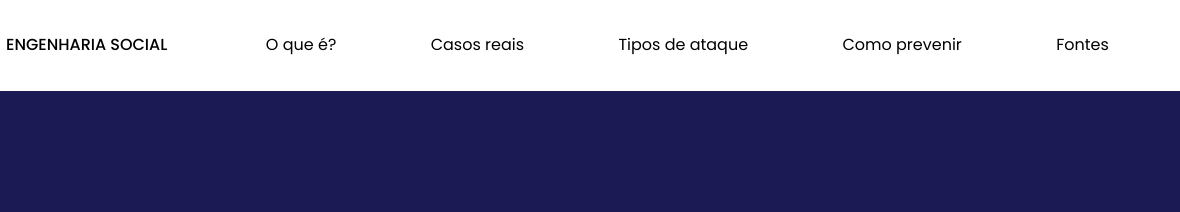
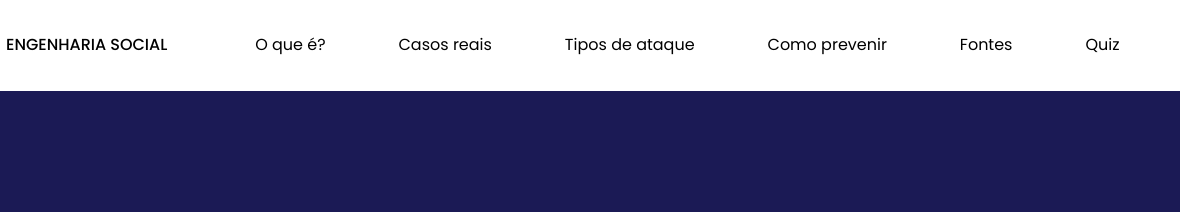
Before and after one commit to trabalhoRedeSocial/conscientizacao_engenharia_social, a plain HTML site: page index.html in a window 1280 px wide. Shown: the top 212 px of the page, 100-1280 px from the left. Drawn offline with nearby package versions, Linux system fonts and the light colour scheme.

Commit message:
adicionado atalhos para o quiz

```diff
--- a/index.html
+++ b/index.html
@@ -50,6 +50,7 @@
             <a href="#tipos" class="atalho" id="atalho">Tipos de ataque</a>
             <a href="#segundo" class="atalho" id="atalho">Como prevenir</a>
             <a href="#fontes" class="atalho" id="atalho">Fontes</a>
+            <a href="#quiz" class="atalho">Quiz</a>
         </nav>
     </header>
     <aside class="sidebar" id="sidebar"><!-- sidebar -->
@@ -70,6 +71,8 @@
             <a href="#segundo" class="sidebar-atalho" id="sidebar-atalho">Como prevenir</a>
             <hr class="sidebar-hr">
             <a href="#fontes" class="sidebar-atalho" id="sidebar-atalho">Fontes</a>
+            <hr class="sidebar-hr">
+            <a href="#quiz" class="sidebar-atalho">Quiz</a>
         </nav>
     </aside>
     <!--Fim Barra de navegação -->
```
